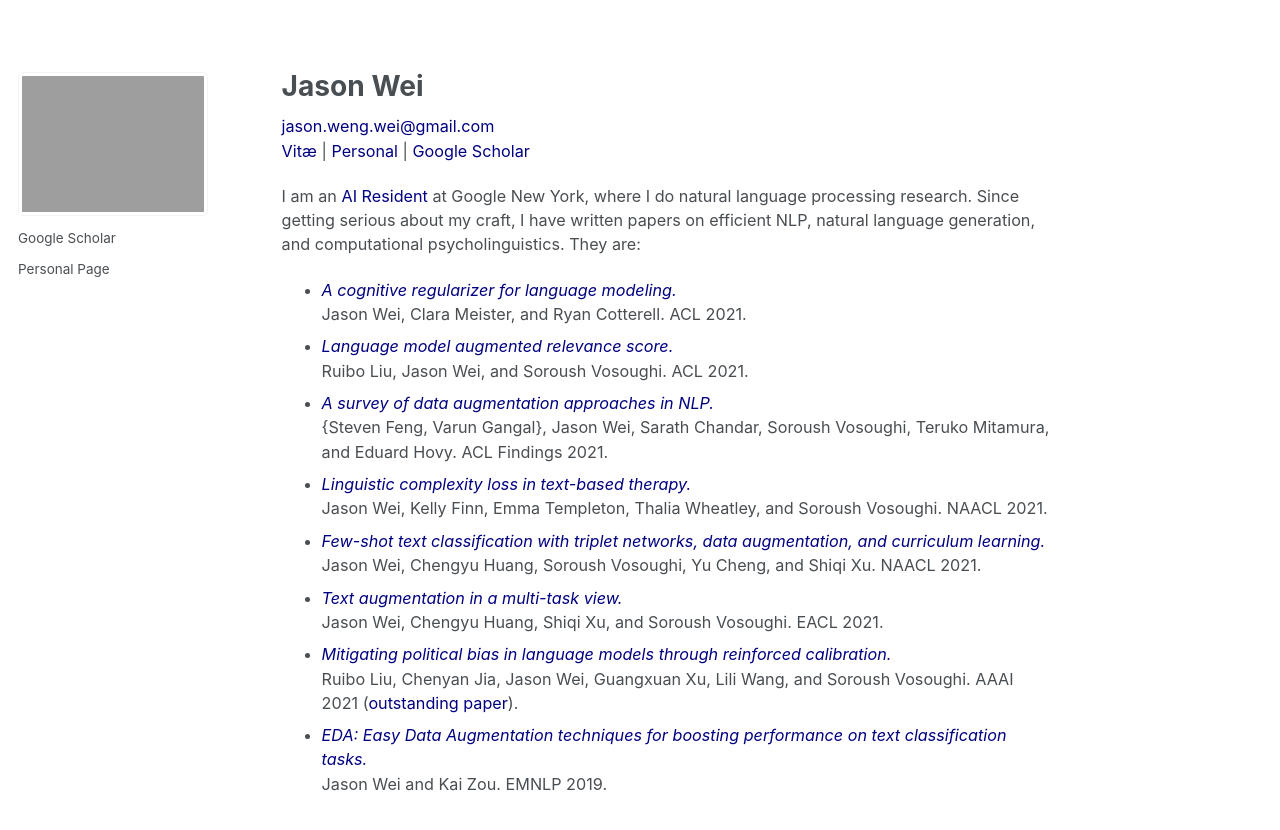
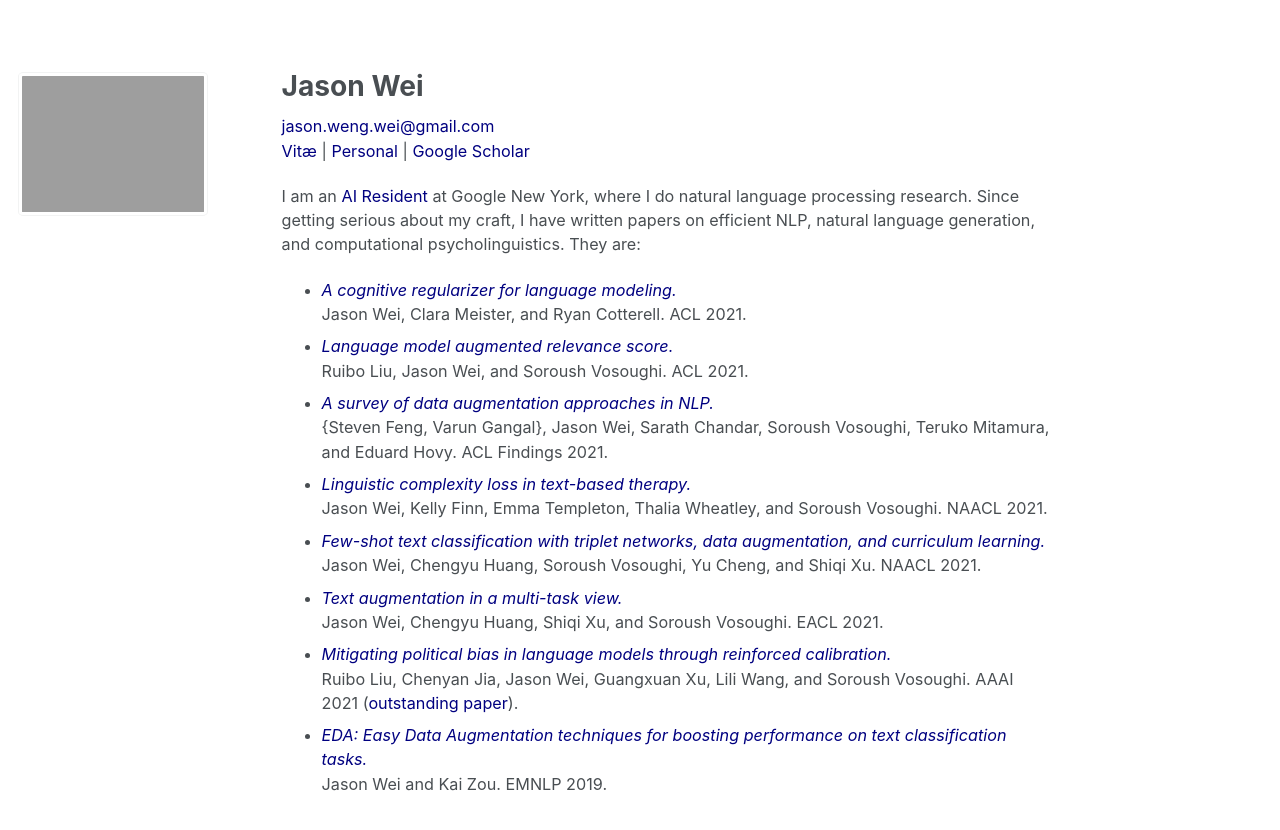
Before and after one commit to jasonwei20/jasonwei20.github.io, a Jekyll site: the page built from _pages/about.md, in a window 1280 px wide. Shown: the top 830 px of the page. Built offline with Jekyll 4.4.1, drawn with Linux system fonts in a browser that asks for light colours.

Commit message:
add stuff

```diff
--- a/_config.yml
+++ b/_config.yml
@@ -84,8 +84,8 @@ author:
   textemail        : #"jason.weng.wei@gmail.com"
   location         :
   employer         :
-  googlescholar    : "https://scholar.google.com/citations?user=wA5TK_0AAAAJ&hl=en"
-  personal         : "yes"
+  googlescholar    : #"https://scholar.google.com/citations?user=wA5TK_0AAAAJ&hl=en"
+  personal         : #"yes"
   email            :
   uri              :
   bitbucket        :
@@ -106,7 +106,7 @@ author:
   stackoverflow    : # http://stackoverflow.com/users/123456/username
   steam            :
   tumblr           :
-  twitter          :
+  twitter          : #"_jasonwei"
   vine             :
   weibo            :
   xing             :
```
